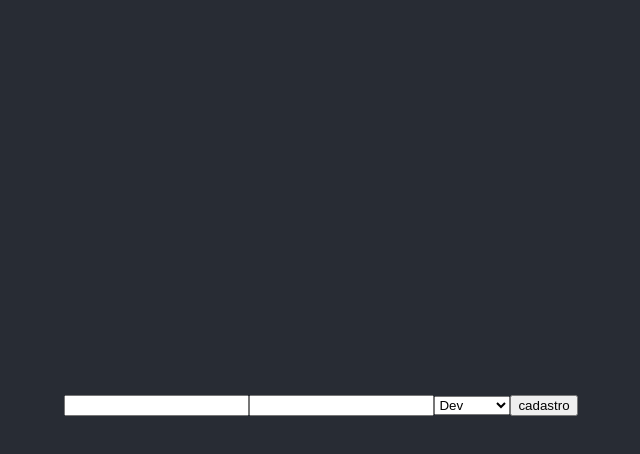
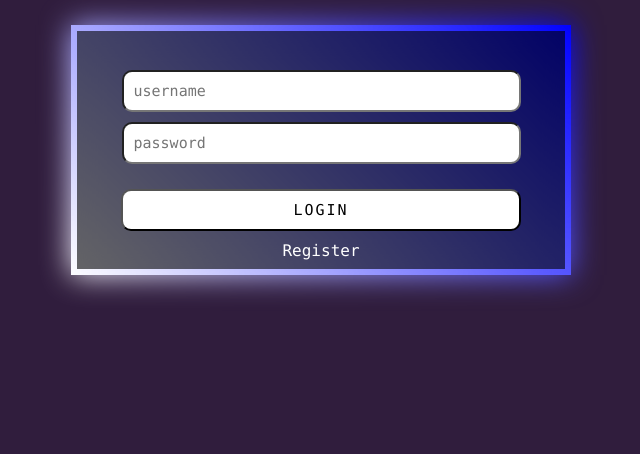
Before and after one commit to arv1983/Projeto-Panelinha-Colegio, a React (Create React App) app: page / in a window 1280 px wide. Shown: the top 454 px of the page, without its empty margins (319-959 px from the left). Built offline with nearby package versions, Linux system fonts and the light colour scheme.

Commit message:
feat: style login

```diff
--- a/package.json
+++ b/package.json
@@ -12,6 +12,7 @@
     "react-dom": "^17.0.2",
     "react-hook-form": "^7.0.4",
     "react-scripts": "4.0.3",
+    "styled-components": "^5.2.3",
     "web-vitals": "^1.0.1",
     "yup": "^0.32.9"
   },
--- a/src/App.js
+++ b/src/App.js
@@ -1,13 +1,13 @@
 import "./App.css";
 import Login from "./components/Login";
-import Register from "./components/Register";
+// import Register from "./components/Register";
+import {GlobalStyle} from './stylesGlobal'
 
 function App() {
   return (
     <div className="App">
-      <header className="App-header">
-        <Register />
-      </header>
+      <GlobalStyle/>
+      <Login />
     </div>
   );
 }
--- a/src/components/Login/index.js
+++ b/src/components/Login/index.js
@@ -3,24 +3,22 @@ import * as yup from "yup";
 import { useForm } from "react-hook-form";
 import { yupResolver } from "@hookform/resolvers/yup";
 
+import { Button, Input } from '../../stylesGlobal';
+import { Boxes, Content} from './style'
+
+
 const Login = () => {
   const handleData = (dados) => {
-    console.log(dados);
     api.post("/login", dados).then(
       (response) => {
-        console.log(response);
+        localStorage.clear();
 
-        localStorage.clear();
-        // armazenar token
         if (response.request.status === 200) {
           localStorage.setItem("token", JSON.stringify(response.data.access));
-          //    history.push('/home ou sei la')
-        } else {
-          console.log("deu merda");
         }
       },
       (e) => {
-        console.log("deu merda2");
+        //tratar o erro depois
         console.log(e);
       }
     );
@@ -39,27 +37,30 @@ const Login = () => {
   });
 
   return (
-    <>
+    <div>
+      <Boxes>
+        <span></span>
+        <Content>
           <form onSubmit={handleSubmit(handleData)}>
-        <input
-          // id="email"
-          // name="email"
+          <div>
+            <Input
               {...register("email")}
               placeholder="username"
-          defaultValue="teste@teste.com"
               />
             <p style={{ color: "red" }}>{errors.username?.message}</p>
-        <input
-          // name="password"
-          // type="password"
+          </div>
+          <div>
+            <Input
               {...register("password")}
-          defaultValue="teste"
               placeholder="password"
               />
-
-        <button type="submit">Login </button>
+            </div>
+            <Button type="submit">Login </Button>
           </form>
-    </>
+          <a href="www.google.com">Register</a>
+        </Content>
+      </Boxes>
+    </div>
   );
 };
 
--- /dev/null
+++ b/src/components/Login/style.js
@@ -0,0 +1,113 @@
+import styled from 'styled-components';
+import { COLORS } from '../../stylesGlobal';
+
+
+export const Boxes = styled.div`
+
+  position: relative;
+  width: 100%;
+  height: 250px;
+  margin: 25px auto;
+  transition: 0.5s;
+
+  :hover{
+    transform: translateY(-20px);
+  }
+
+  ::before{
+    content: '';
+    position: absolute;
+    top: 0;
+    left: 0;
+    width: 100%;
+    height: 100%;
+    background: linear-gradient(45deg, white, blue);
+  }
+
+  ::after{
+    content: '';
+    position: absolute;
+    top: 0;
+    left: 0;
+    width: 100%;
+    height: 100%;
+    background: linear-gradient(45deg, white, blue);
+    filter: blur(15px);
+  }
+
+  span{
+    position: absolute;
+    top:6px;
+    left: 6px;
+    right: 6px;
+    bottom: 6px;
+    background: rgba(0,0,0,0.6);
+    z-index: 2;
+  }
+
+  @media(min-width: 600px){
+    width: 500px;
+  }
+`
+
+export const Content = styled.div`
+
+  position: relative;
+  z-index:10;
+  padding: 40px 0 0 0;
+
+  a{
+    color: ${COLORS.branco};
+    text-decoration: none;
+  }
+
+`
+
+export const Title = styled.h1`
+
+  font-size: 40px;
+  margin-top: 15%;
+
+  @media(min-width: 450px){
+    margin-top: 20%;
+  }
+
+  @media(min-width: 600px){
+    margin-top: 10%;
+  }
+`
+
+export const TextForm = styled.div`
+  margin: auto;
+  width: 85%;
+
+  @media(min-width: 600px){
+    width: 45%;
+  }
+
+`
+
+
+export const TextContent = styled.div`
+
+  padding: 5px 5px 5px 20px ;
+  width: 85%;
+  text-align: justify;
+  font-size: 17px;
+
+  @media(min-width: 600px){
+    width: 45%;
+  }
+
+`
+
+export const DivPai = styled.div`
+
+display: flex;
+flex-direction: column;
+  @media(min-width: 600px){
+    display: flex;
+    flex-direction: row-reverse;
+  }
+
+`
--- /dev/null
+++ b/src/stylesGlobal.js
@@ -0,0 +1,57 @@
+import styled, { createGlobalStyle } from 'styled-components'
+
+export const COLORS = {
+  branco: '#ffffff',
+  azulClaro: '#66c8e3',
+  roxo: '#301d3d',
+  bege: '#b8a984',
+  cinza: "#b8b6b6"
+}
+
+export const GlobalStyle = createGlobalStyle`
+  *{
+    padding: 0;
+    margin: 0;
+    font-family: consolas;
+  }
+
+  body{
+    width: 100%;
+    height: 100%;
+    background-color: ${COLORS.roxo};
+    color: ${COLORS.bege};
+  }
+
+`
+export const Button = styled.button`
+  background-color: ${COLORS.branco};
+  font-size: 15px;
+  padding: 10px;
+  border-radius: 10px;
+  width: 80%;
+  margin: 20px 0 10px 0;
+  text-transform: uppercase;
+  letter-spacing: 2px;
+
+  :hover{
+    background: rgba(0,0,0,0.0);
+    color: ${COLORS.azulClaro};
+    border: 3px solid ${COLORS.azulClaro};
+  }
+
+`
+
+export const Input = styled.input`
+  font-size: 15px;
+  margin: 5px;
+  padding: 10px;
+  border-radius: 10px;
+  width: 75%;
+
+  :focus{
+    background: rgba(0,0,0,0.0);
+    color: ${COLORS.branco};
+    font-weight: 900;
+    border: 3px solid ${COLORS.branco};
+  }
+`
```
Also changed, not shown: 1 other file (tests, documents, lock files or other folders). Lines whose indentation alone changed are shown as unchanged.
